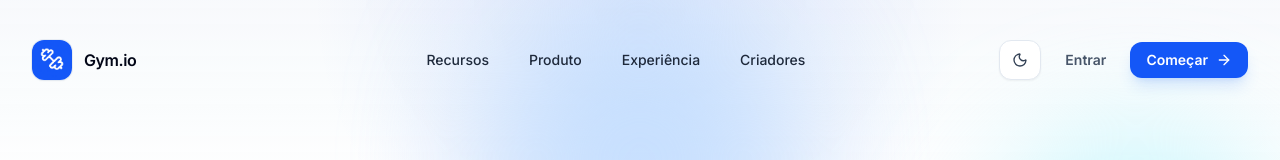
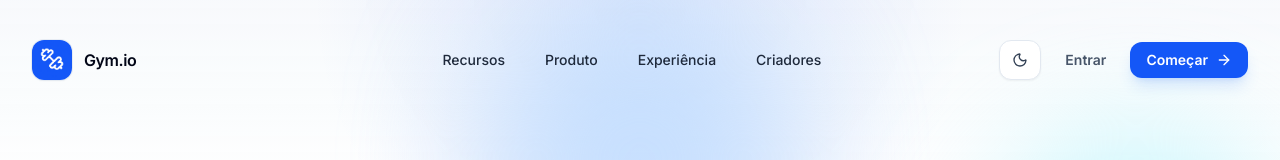
Before and after one commit to MateusMonteiro11/gym.io, a React (Vite) app: page / in a window 1280 px wide. Shown: the top 160 px of the page. Built offline with nearby package versions, Linux system fonts and the light colour scheme; no server answers.

Commit message:
Spacing between header fonts translation fix

```diff
--- a/src/pages/LandingPage.jsx
+++ b/src/pages/LandingPage.jsx
@@ -248,7 +248,7 @@ function Hero() {
           <img src={logoBlueImg} alt="" className="h-10 w-10 rounded-xl shadow-sm ring-1 ring-slate-200/80" />
           <span className="text-base font-semibold tracking-tight text-slate-950">Gym.io</span>
         </Link>
-        <div className="hidden items-center gap-10 text-sm font-medium text-slate-800 md:flex md:flex-1 md:justify-center md:translate-x-12">
+        <div className="hidden items-center gap-10 text-sm font-medium text-slate-800 md:flex md:flex-1 md:justify-center md:translate-x-16">
           <a href="#features" className="transition hover:text-primary">Recursos</a>
           <a href="#showcase" className="transition hover:text-primary">Produto</a>
           <a href="#experience" className="transition hover:text-primary">Experiência</a>
```
